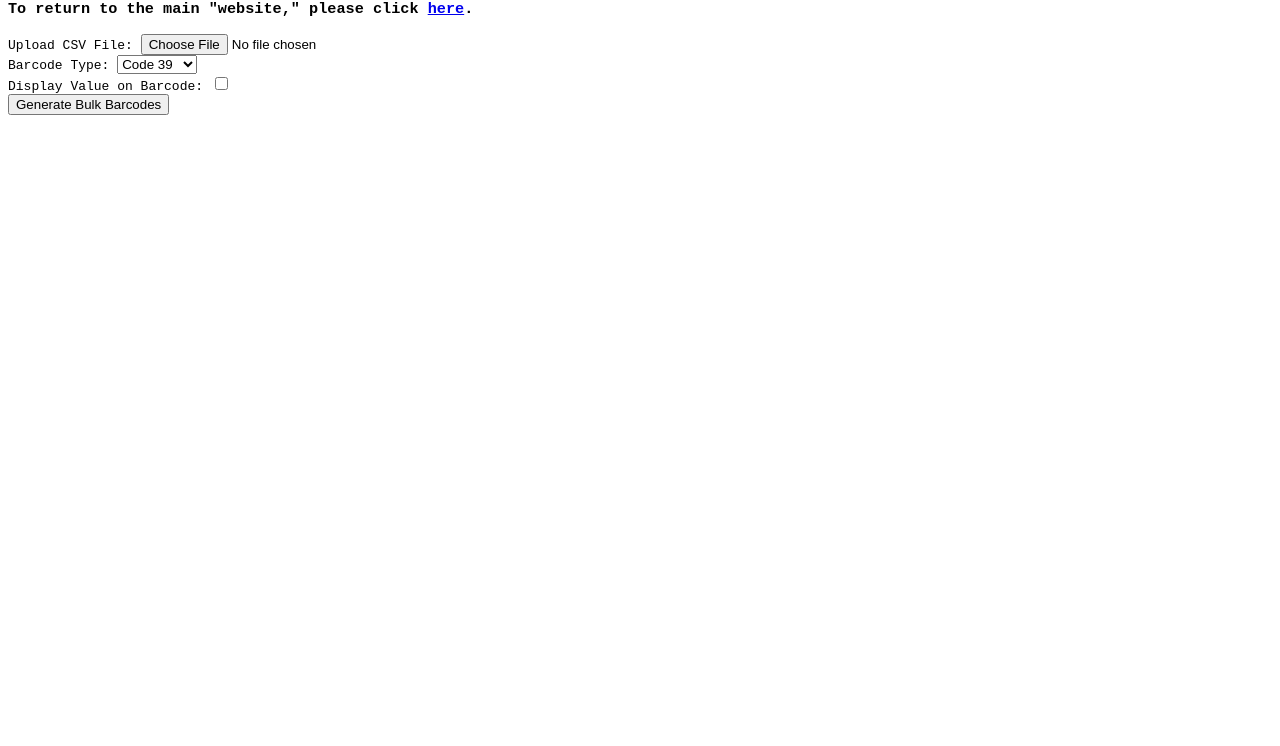
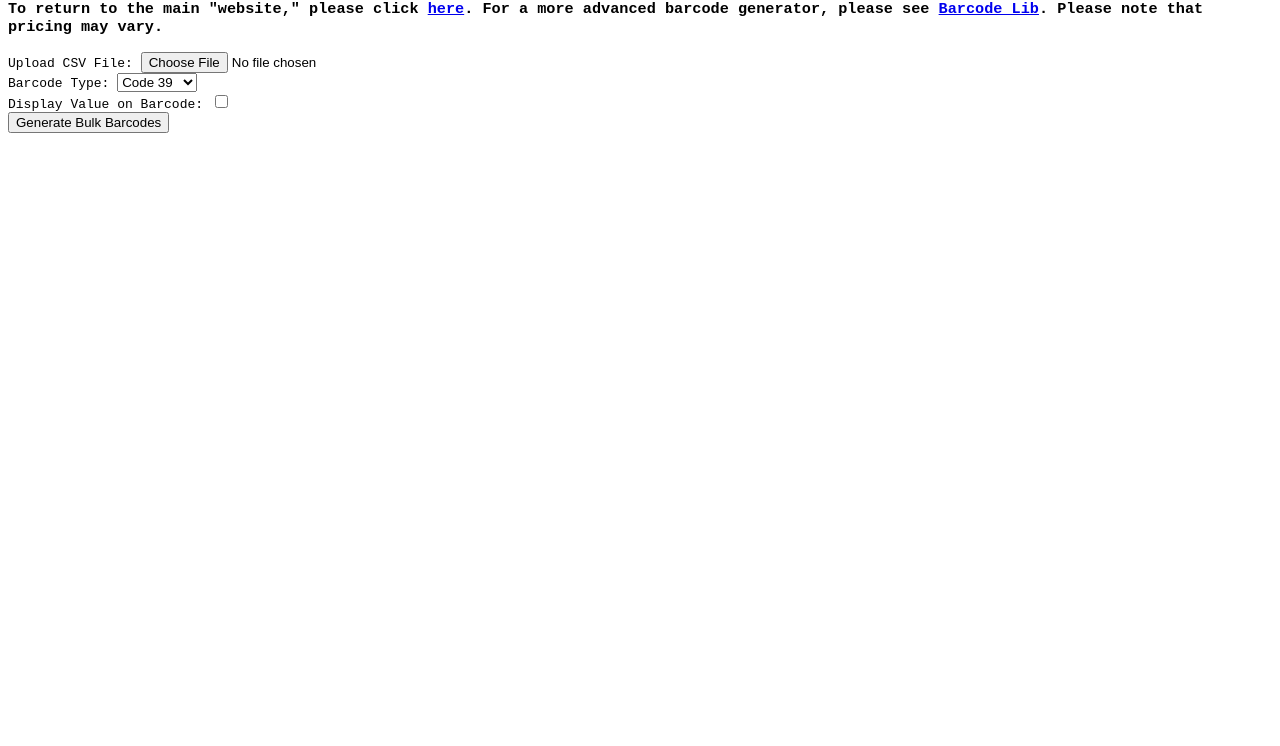
Before and after one commit to rozienabadree/drug-scanner, a plain HTML site: page bulkbarcode.html in a window 1280 px wide. Shown: the part 54-800 px from the top of the page. Drawn offline with Linux system fonts and the light colour scheme.

Commit message:
Barcode Lib

```diff
--- a/bulkbarcode.html
+++ b/bulkbarcode.html
@@ -19,7 +19,7 @@
 <body>
     <div class="form">
         <h2>Bulk Barcode Generator</h2>
-        <h3>To return to the main "website," please click <a href="index.html">here</a>.</h3>
+        <h3>To return to the main "website," please click <a href="index.html">here</a>. For a more advanced barcode generator, please see <a href="https://www.barcodelib.com/java_barcode/main.html">Barcode Lib</a>. Please note that pricing may vary.</h3>
         <!-- Create a form to input data for bulk barcode generation -->
         <form id="bulkBarcodeForm">
             <label for="csvFile">Upload CSV File:</label>
```
